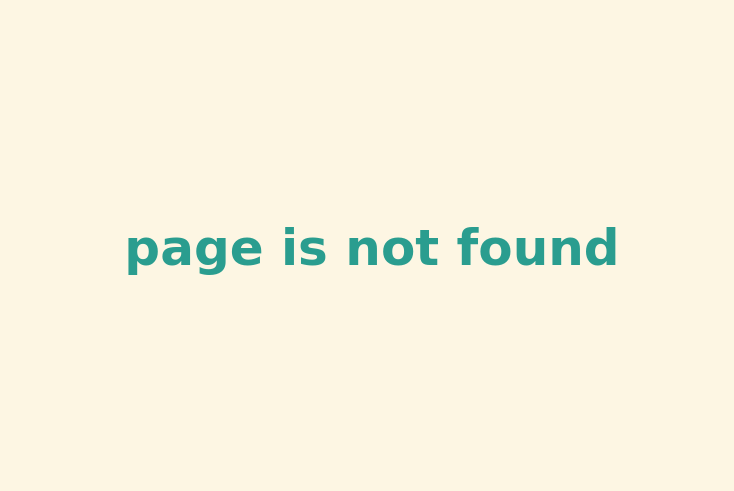
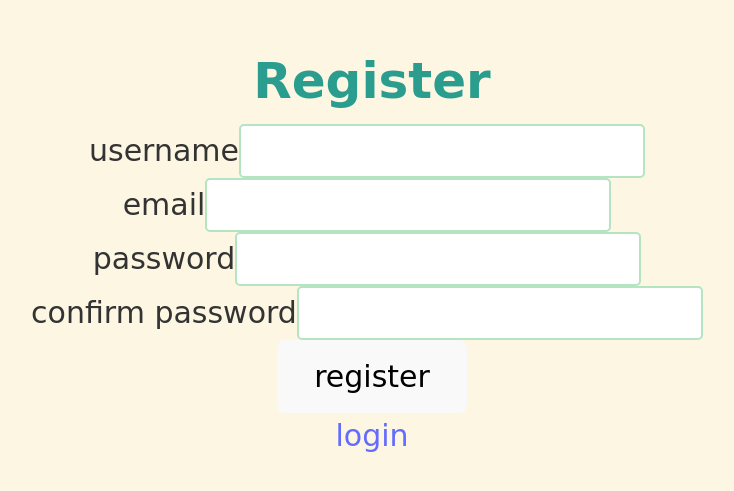
Before and after one commit to YairMoler/project7, a React (Vite) app in the folder client/: page /register in a window 1280 px wide. Before the commit this address had no page. Shown: the part 181-672 px from the top of the page, without its empty margins (268-1002 px from the left). Built offline with nearby package versions, Linux system fonts and the light colour scheme.

Commit message:
add register in client

```diff
--- a/client/src/App.jsx
+++ b/client/src/App.jsx
@@ -10,6 +10,7 @@ import Todos from "./components/Todos";
 import Info from "./components/Info";
 import HomeLayout from "./components/HomeLayout";
 import Home from "./components/Home";
+import Register from "./components/Register";
 
 function App() {
     return (
@@ -17,7 +18,8 @@ function App() {
             <Router>
                 <Routes>
                     <Route path="/" element={<Login />} />
-          <Route path="/signup" element={<Signup />} />
+                    <Route path="/register" element={<Register />} />
+
                     <Route path="/home/:username" element={<HomeLayout />}>
                         <Route index element={<Home />} />
                         <Route path="posts" element={<Posts />} />
--- a/client/src/components/Login.jsx
+++ b/client/src/components/Login.jsx
@@ -1,5 +1,5 @@
 import React, { useState } from "react";
-import { useNavigate } from "react-router-dom";
+import { NavLink, useNavigate } from "react-router-dom";
 
 export default function Login() {
     const [username, setUsername] = useState("");
@@ -39,7 +39,7 @@ export default function Login() {
         const user = await res.json();
 
         localStorage.setItem("user", JSON.stringify(user));
-        navigate(`home/${user.username}/`);
+        navigate(`/home/${user.username}/`);
         setPassword("");
         setUsername("");
     };
@@ -55,6 +55,7 @@ export default function Login() {
                 <br />
                 <button onClick={handleSubmit}>login</button>
             </form>
+            <NavLink to="/register"> register </NavLink>
             {error && <h2>{error}</h2>}
         </>
     );
--- /dev/null
+++ b/client/src/components/Register.jsx
@@ -0,0 +1,93 @@
+import React, { useState } from "react";
+import { NavLink, useNavigate } from "react-router-dom";
+
+export default function Register() {
+    const [username, setUsername] = useState("");
+    const [password, setPassword] = useState("");
+    const [confirmPassword, setConfirmPassword] = useState("");
+    const [email, setEmail] = useState("");
+    const [error, setError] = useState("");
+    const navigate = useNavigate();
+
+    const resetInputFields = () => {
+        setUsername("");
+        setPassword("");
+        setConfirmPassword("");
+        setEmail("");
+    };
+    const handleChange = (event) => {
+        console.log("event.target.name: ", event.target.name);
+        switch (event.target.name) {
+            case "username":
+                console.log("username: ", username);
+                console.log("in username");
+
+                setUsername(event.target.value);
+                break;
+            case "password":
+                console.log("password: ", password);
+                console.log("in password");
+
+                setPassword(event.target.value);
+                break;
+            case "confirmPassword":
+                console.log("confirmPassword: ", confirmPassword);
+                console.log("in confirm password");
+
+                setConfirmPassword(event.target.value);
+                break;
+            case "email":
+                console.log("email: ", email);
+                console.log("in email");
+
+                setEmail(event.target.value);
+                break;
+        }
+    };
+
+    const handleSubmit = async (event) => {
+        event.preventDefault();
+        if (!password.match(/[0-9]+/)) return setError("password must be a number");
+        if (password !== confirmPassword) return setError("passwords does not match");
+        if (username.length < 4 || password.length < 4) return setError("username and password must be at least 4 characters long");
+        if (!email) return setError("email must be filled");
+
+        const res = await fetch("http://localhost:3000/register", {
+            method: "POST",
+            headers: { "Content-Type": "application/json" },
+            body: JSON.stringify({ password: password, username: username, email: email }),
+        });
+        if (!res.ok && res.status !== 400) return setError("something went wrong try again");
+        if (res.status === 400) return setError(await res.text());
+
+        const user = await res.json();
+
+        localStorage.setItem("user", JSON.stringify(user));
+        navigate(`/home/${user.username}/`);
+
+        resetInputFields();
+    };
+
+    return (
+        <>
+            <h1>Register</h1>
+            <form onSubmit={handleSubmit}>
+                <label htmlFor="username">username</label>
+                <input type="text" name="username" onChange={handleChange} value={username} />
+                <br />
+                <label htmlFor="email">email</label>
+                <input type="text" name="email" onChange={handleChange} value={email} />
+                <br />
+                <label htmlFor="password">password</label>
+                <input type="password" name="password" onChange={handleChange} value={password} />
+                <br />
+                <label htmlFor="confirmPassword"> confirm password</label>
+                <input type="password" name="confirmPassword" onChange={handleChange} value={confirmPassword} />
+                <br />
+                <button onClick={handleSubmit}>register</button>
+            </form>
+            <NavLink to="/">login</NavLink>
+            {error && <h2>{error}</h2>}
+        </>
+    );
+}
```
Also changed, not shown: 1 other file (tests, documents, lock files or other folders). Lines whose indentation alone changed are shown as unchanged.
